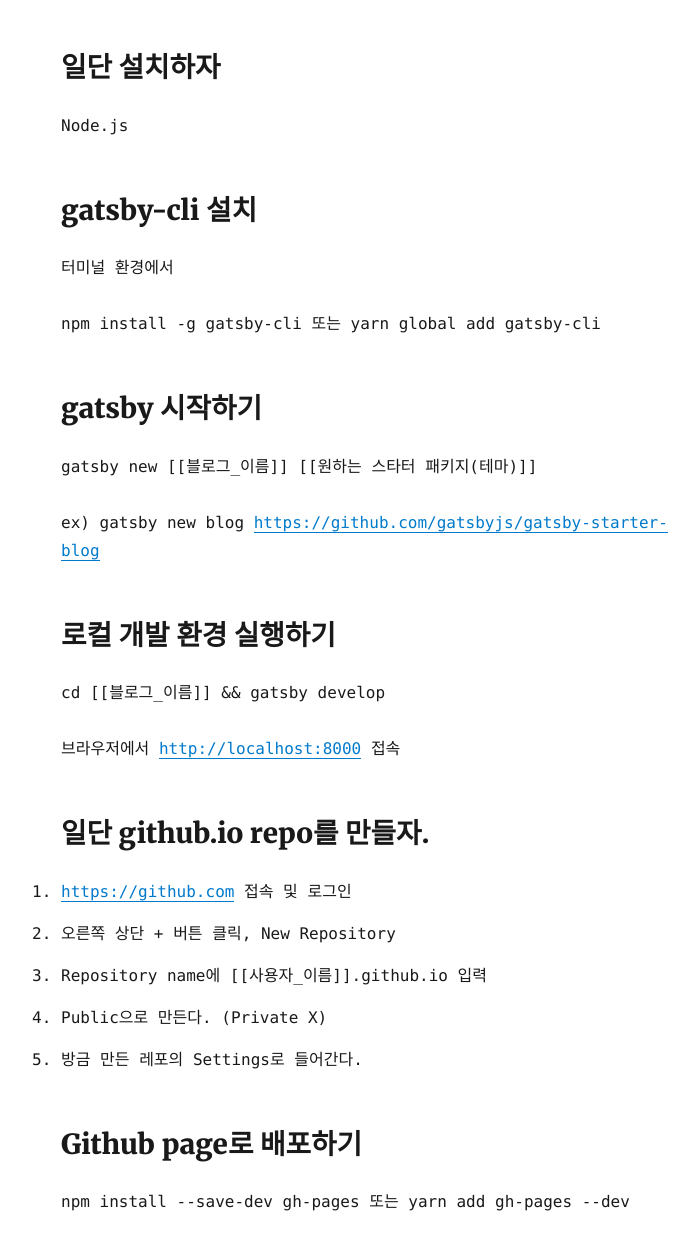
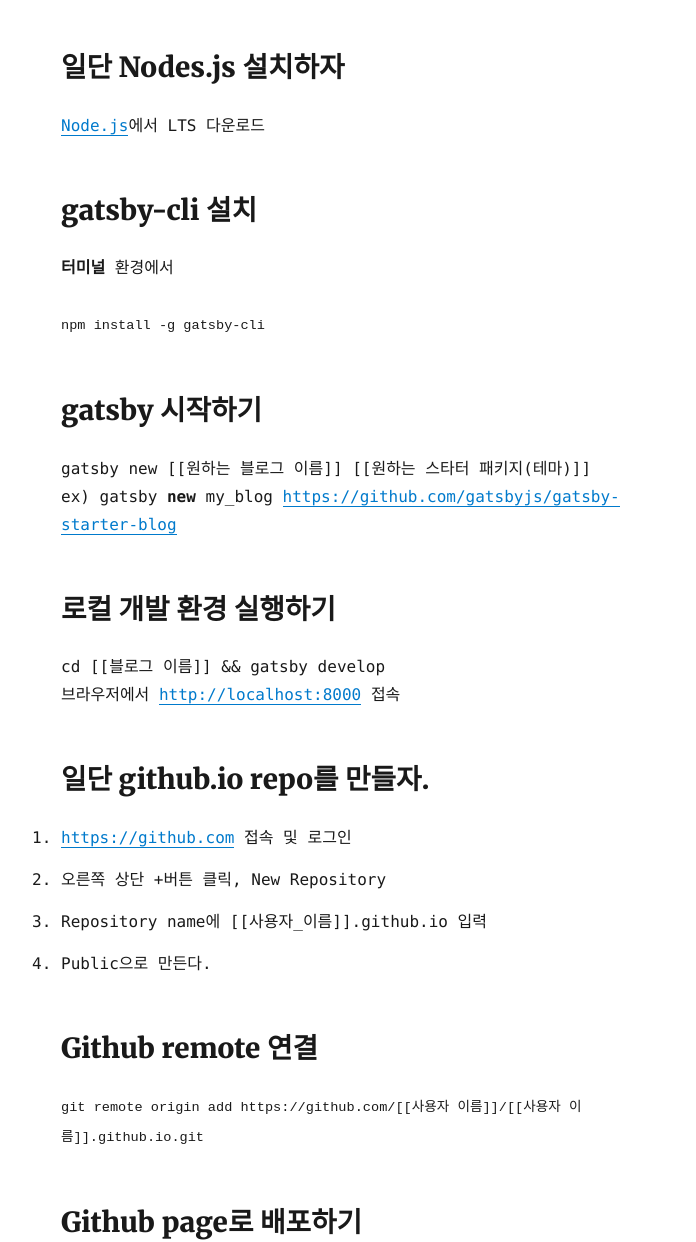
Before and after one commit to nghy97/nghy97.github.io, a Gatsby site: page /how-to-make-a-blog-using-gatsby/ in a window 1280 px wide. Shown: the part 170-1412 px from the top of the page, without its empty margins (264-960 px from the left). Built offline with nearby package versions, Linux system fonts and the light colour scheme; Gatsby itself is replaced by a stand-in of ours; some packages are replaced by stand-ins of ours.

Commit message:
add contents on how-to-make-a-blog-gatsby

````diff
--- a/content/blog/how-to-make-a-blog-using-gatsby/index.md
+++ b/content/blog/how-to-make-a-blog-using-gatsby/index.md
@@ -4,38 +4,54 @@
 description: overreacted 블로그 따라 만들고 싶죠?
 ---
 
-## 일단 설치하자
+## 일단 Nodes.js 설치하자
 
-Node.js
+[Node.js](https://nodejs.org/ko/)에서 LTS 다운로드
 
 ## gatsby-cli 설치
 
-터미널 환경에서
+**터미널** 환경에서
 
-npm install -g gatsby-cli 또는
-yarn global add gatsby-cli
+`npm install -g gatsby-cli`
 
 ## gatsby 시작하기
 
-gatsby new [[블로그\_이름]] [[원하는 스타터 패키지(테마)]]
-
-ex) gatsby new blog https://github.com/gatsbyjs/gatsby-starter-blog
+gatsby new [[원하는 블로그 이름]] [[원하는 스타터 패키지(테마)]]
+ex) gatsby **new** my_blog https://github.com/gatsbyjs/gatsby-starter-blog
 
 ## 로컬 개발 환경 실행하기
 
-cd [[블로그_이름]] && gatsby develop
-
+cd [[블로그 이름]] && gatsby develop
 브라우저에서 [http://localhost:8000](http://localhost:8000) 접속
 
 ## 일단 github.io repo를 만들자.
 
-1. https://github.com 접속 및 로그인
-2. 오른쪽 상단 + 버튼 클릭, New Repository
+1. [https://github.com](https://github.com) 접속 및 로그인
+2. 오른쪽 상단 +버튼 클릭, New Repository
 3. Repository name에 [[사용자_이름]].github.io 입력
-4. Public으로 만든다. (Private X)
-5. 방금 만든 레포의 Settings로 들어간다.
+4. Public으로 만든다.
+
+## Github remote 연결
+
+`git remote origin add https://github.com/[[사용자 이름]]/[[사용자 이름]].github.io.git`
 
 ## Github page로 배포하기
 
-npm install --save-dev gh-pages 또는
-yarn add gh-pages --dev
+**gh-pages 모듈 설치**
+
+`npm install --save-dev gh-pages`
+
+**package.json에 배포 스크립트 작성**
+
+```JSON
+{
+  "scripts": {
+    "deploy": "gatsby build && gh-pages -d public -b master"
+  }
+}
+```
+
+## 개발 브랜치, 배포 브랜치 분리하기
+
+본인: master(배포), dev(개발)
+dev에서 개발하고 master에 merge한 뒤, master에서 `npm run deploy` 명령어를 통해 배포하고 있습니다.
````
